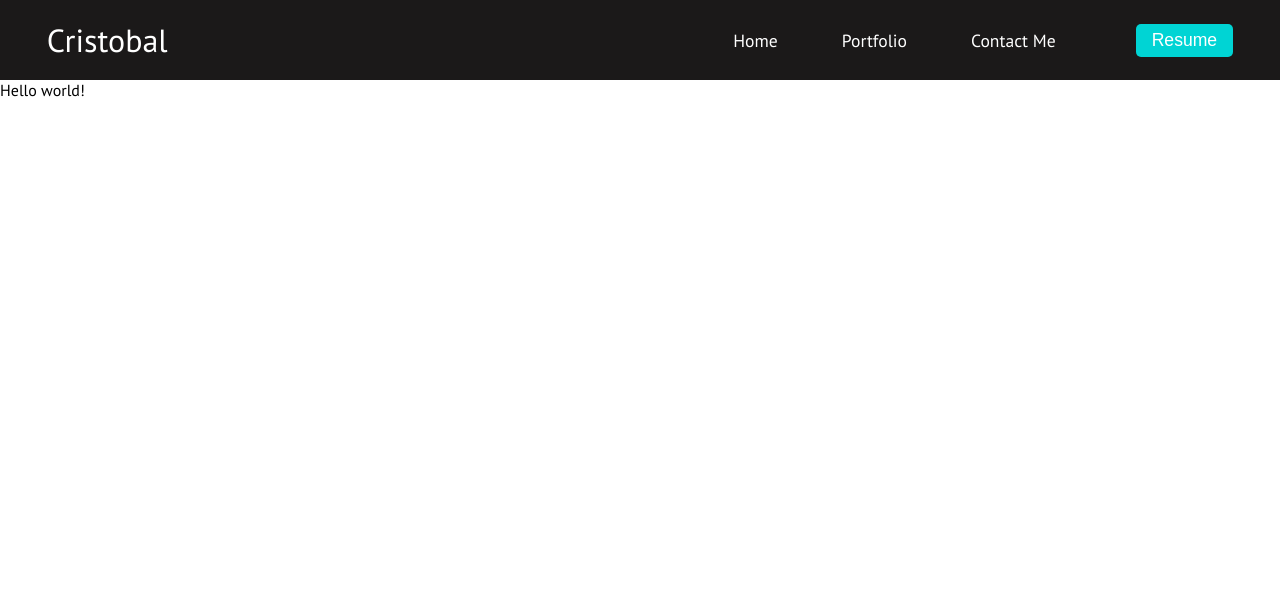
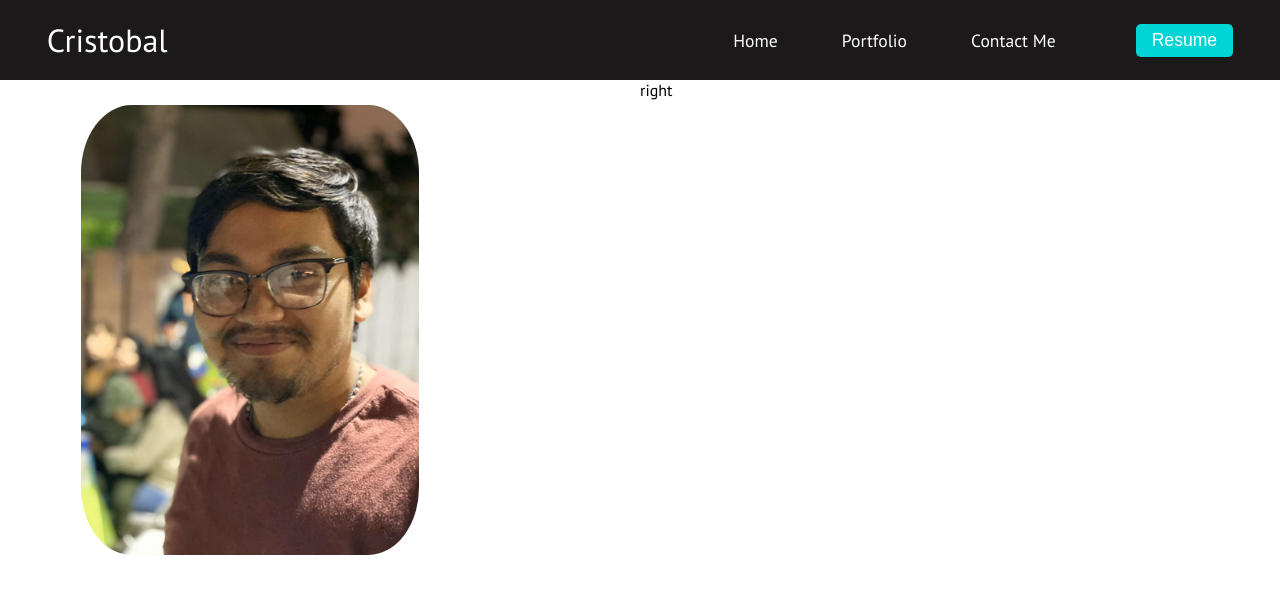
Before and after one commit to Cris546/Cris546.github.io, a React (Create React App) app: page / in a window 1280 px wide. Shown: the top 594 px of the page. Built offline with nearby package versions, Linux system fonts and the light colour scheme.

Commit message:
Started work on landing page

```diff
--- a/src/App.css
+++ b/src/App.css
@@ -1,5 +1,9 @@
 @import url('https://fonts.googleapis.com/css2?family=PT+Sans&display=swap');
 
+
+.app{
+  height: 100vh;
+}
 
 
 body {
--- a/src/App.js
+++ b/src/App.js
@@ -17,6 +17,7 @@ function App() {
           <Route path='/portfolio' element={<Portfolio/>} />
           <Route path='/contact' element={<Contact/>} />
         </Switch>
+
       </Router>
 
 
--- a/src/pages/Home.js
+++ b/src/pages/Home.js
@@ -1,8 +1,19 @@
 import React from 'react'
+
+import '../styles/Home.css'
+
+import pic from "../assests/cris.jpg"
 
 function Home() {
   return (
-    <div>Hello world!</div>
+    <div className='intro'>
+      <div className='left'>
+        <div className='imgContainer'>
+          <img src={pic} alt='cat' />
+        </div>
+      </div>
+      <div className='right'>right</div>
+    </div>
   )
 }
 
--- /dev/null
+++ b/src/styles/Home.css
@@ -0,0 +1,42 @@
+.intro{
+    background-color: white;
+    display: flex;
+    width: 100%;
+    height: 100vh;
+    position: relative;
+
+
+
+
+
+}
+
+.left{
+    flex: 0.5;
+
+    overflow: hidden;
+}
+
+.right{
+    flex: 0.5;
+
+}
+
+.imgContainer{
+    width: 500px;
+    height: 500px;
+    display: flex;
+    align-items: center;
+    justify-content: center;
+
+
+}
+
+img {
+    height: 90%;
+    border-radius: 15%;
+    border-width: 10;
+    border-color: crimson;
+    background-color: crimson;
+
+}
```
Also changed, not shown: src/assests/cris.jpg (added).
